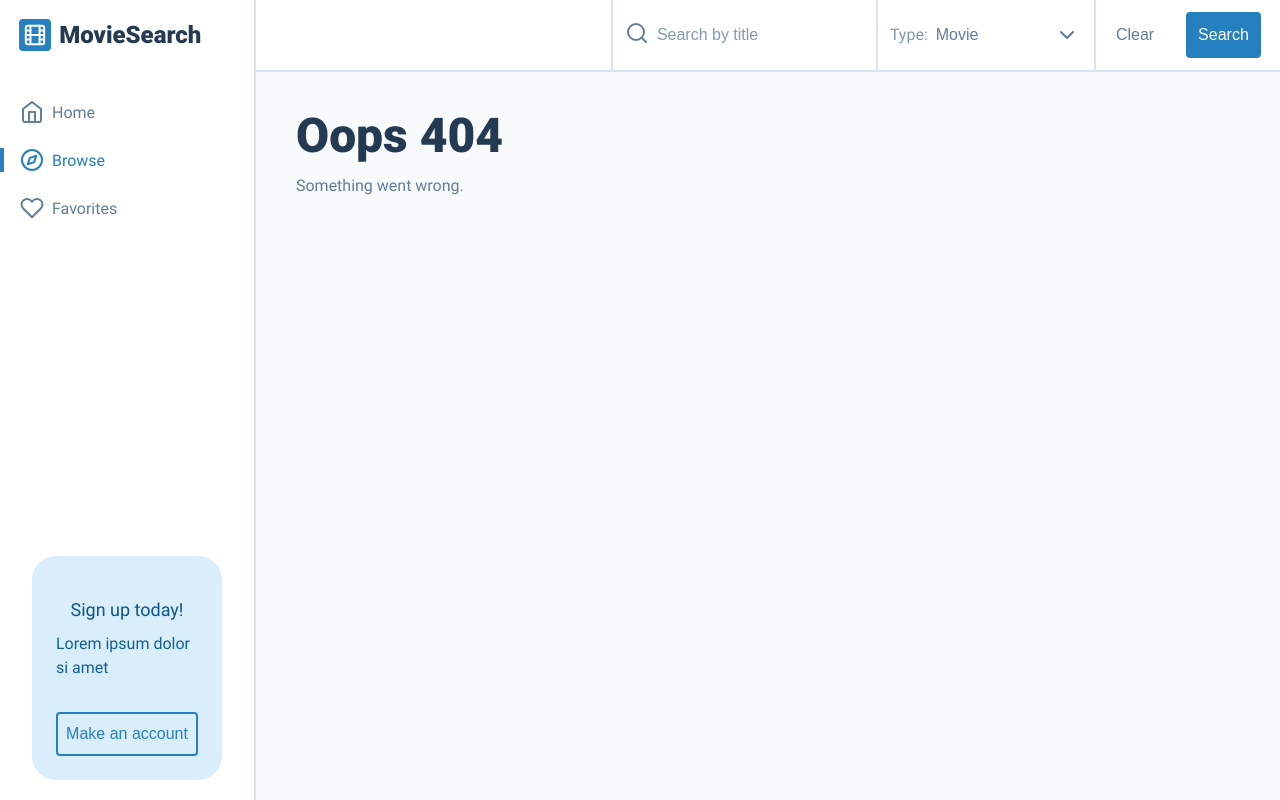
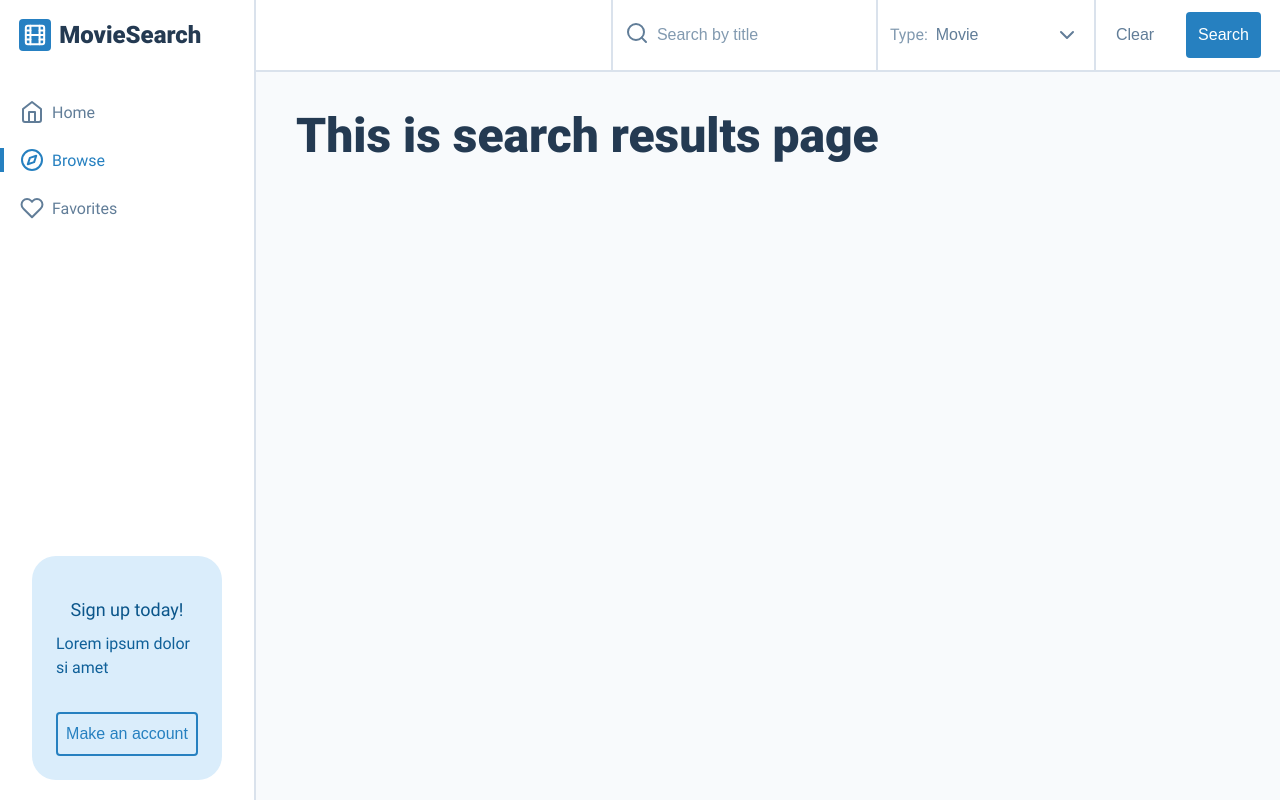
Before and after one commit to paul-blackwell/movie-search, a React (Create React App) app: page /search-results in a window 1280 px wide. Before the commit this address had no page. Built offline with nearby package versions, Linux system fonts and the light colour scheme.

Commit message:
Added the unit-4 answers

```diff
--- a/src/App.jsx
+++ b/src/App.jsx
@@ -4,6 +4,8 @@ import './styles/main.scss';
 import Layout from './components/templates/layout/layout';
 import Home from './components/pages/home/home';
 import Movie from './components/pages/movie/movie';
+import SearchResults from './components/pages/search-results/search-results';
+import Favorites from './components/pages/favorites/favorites';
 import NoMatch from './components/pages/no-match/no-match';
 
 const App = () => (
@@ -13,6 +15,8 @@ const App = () => (
         <Routes>
           <Route path="/" element={<Home />} />
           <Route path="movie" element={<Movie />} />
+          <Route path="search-results" element={<SearchResults />} />
+          <Route path="favorites" element={<Favorites />} />
           <Route path="*" element={<NoMatch />} />
         </Routes>
       </Layout>
--- a/src/components/pages/favorites/favorites.jsx
+++ b/src/components/pages/favorites/favorites.jsx
@@ -0,0 +1,8 @@
+import React from 'react';
+import PrimaryHeading from '../../atoms/typography/primary-heading/primary-heading';
+
+const Favorites = () => (
+  <PrimaryHeading>This is favorites page</PrimaryHeading>
+);
+
+export default Favorites;
--- a/src/components/pages/search-results/search-results.jsx
+++ b/src/components/pages/search-results/search-results.jsx
@@ -0,0 +1,8 @@
+import React from 'react';
+import PrimaryHeading from '../../atoms/typography/primary-heading/primary-heading';
+
+const SearchResults = () => (
+  <PrimaryHeading>This is search results page</PrimaryHeading>
+);
+
+export default SearchResults;
```
